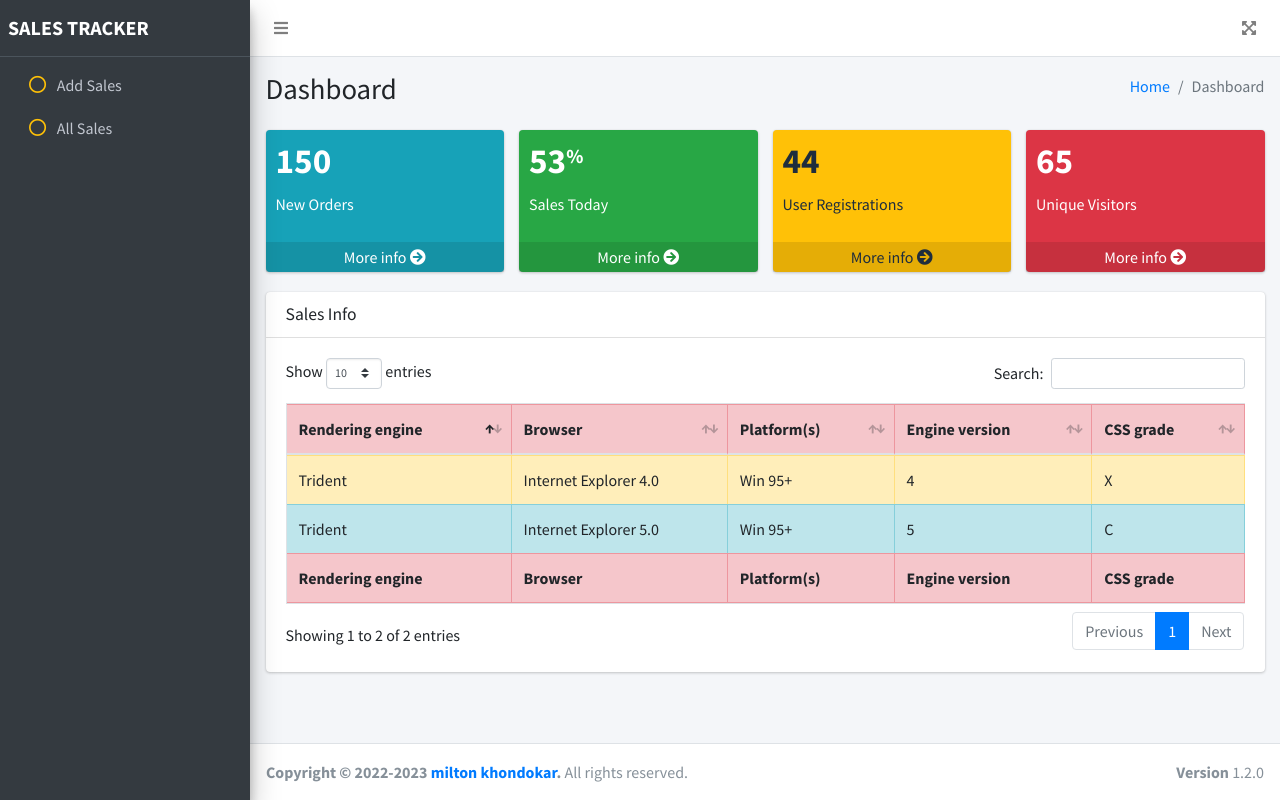
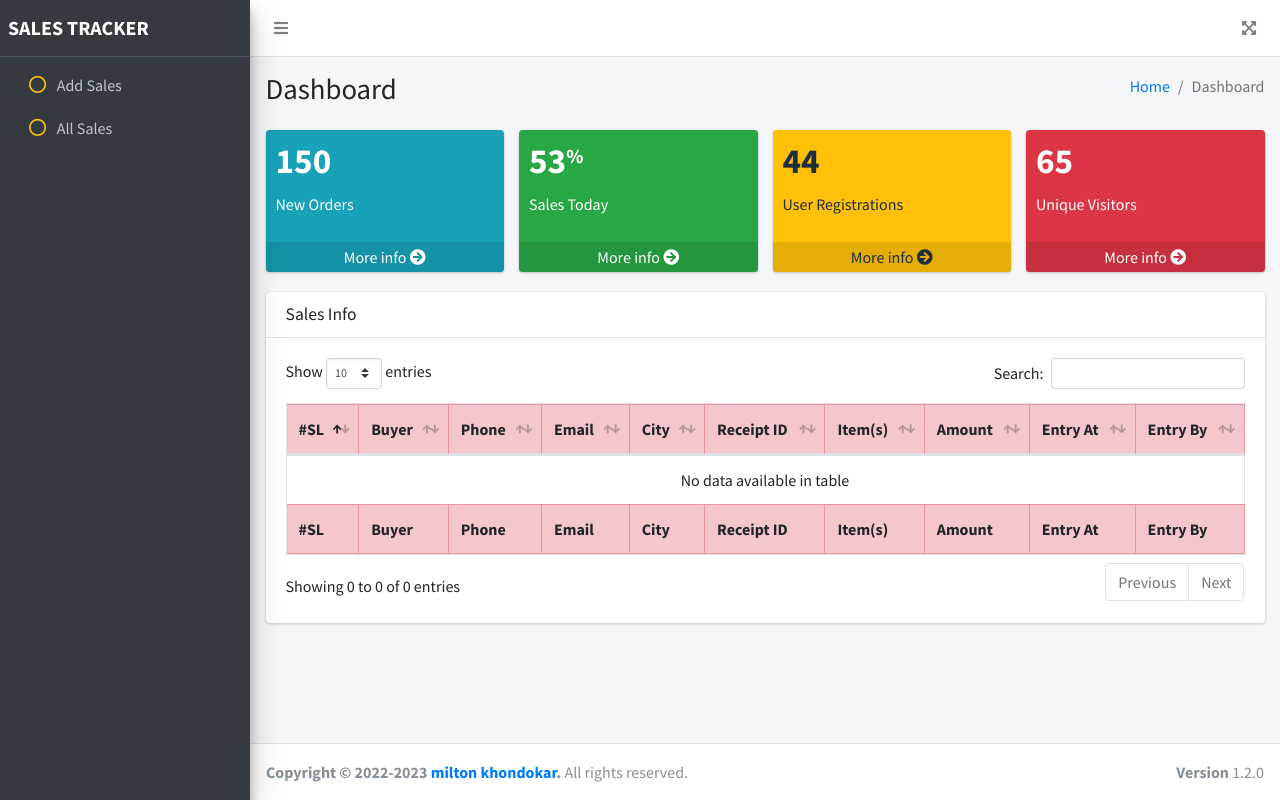
Before and after one commit to miltonkhondokar/crud-with-custom-php-mvc, a PHP site: the page made by views/dashboard.php in a window 1280 px wide. Run offline with PHP 8.4, Linux system fonts and the light colour scheme; the template is opened without the code that fills it, so the values that code supplies are empty; some libraries are stand-ins or nearby versions; some web fonts are replaced.

Commit message:
data load from database

```diff
--- a/views/dashboard.php
+++ b/views/dashboard.php
@@ -147,11 +147,6 @@
 
 
 
-
-
-
-
-
                 <div class="row">
                     <div class="col-12">
                         <div class="card">
@@ -162,40 +157,51 @@
                                 <table id="example2" class="table table-bordered table-hover">
                                     <thead class="table-danger">
                                     <tr>
-                                        <th>Rendering engine</th>
-                                        <th>Browser</th>
-                                        <th>Platform(s)</th>
-                                        <th>Engine version</th>
-                                        <th>CSS grade</th>
+                                        <th>#SL</th>
+                                        <th>Buyer</th>
+                                        <th>Phone</th>
+                                        <th>Email</th>
+                                        <th>City</th>
+                                        <th>Receipt ID</th>
+                                        <th>Item(s)</th>
+                                        <th>Amount</th>
+                                        <th>Entry At</th>
+                                        <th>Entry By</th>
                                     </tr>
                                     </thead>
                                     <tbody>
-                                        <tr class="table-warning">
-                                            <td>Trident</td>
-                                            <td>Internet
-                                                Explorer 4.0
-                                            </td>
-                                            <td>Win 95+</td>
-                                            <td> 4</td>
-                                            <td>X</td>
+
+                                    <?php
+                                        $i = 1;
+                                        foreach ($data as $key=>$value)
+                                        {
+                                    ?>
+                                        <tr class="<?php if($key%2 == 0){echo 'table-warning';}else{ echo 'table-info';}?>">
+                                            <td><?php echo $i;?></td>
+                                            <td><?php echo $value['buyer'];?></td>
+                                            <td><?php echo $value['phone'];?></td>
+                                            <td><?php echo $value['buyer_email'];?></td>
+                                            <td><?php echo $value['city'];?></td>
+                                            <td><?php echo $value['receipt_id'];?></td>
+                                            <td><?php echo $value['items'];?></td>
+                                            <td><?php echo $value['amount'];?></td>
+                                            <td><?php echo $value['entry_at'];?></td>
+                                            <td><?php echo $value['entry_by'];?></td>
                                         </tr>
-                                        <tr class="table-info">
-                                            <td>Trident</td>
-                                            <td>Internet
-                                                Explorer 5.0
-                                            </td>
-                                            <td>Win 95+</td>
-                                            <td>5</td>
-                                            <td>C</td>
-                                        </tr>
+                                    <?php  $i++; }?>
                                     </tbody>
                                     <tfoot class="table-danger">
                                     <tr>
-                                        <th>Rendering engine</th>
-                                        <th>Browser</th>
-                                        <th>Platform(s)</th>
-                                        <th>Engine version</th>
-                                        <th>CSS grade</th>
+                                        <th>#SL</th>
+                                        <th>Buyer</th>
+                                        <th>Phone</th>
+                                        <th>Email</th>
+                                        <th>City</th>
+                                        <th>Receipt ID</th>
+                                        <th>Item(s)</th>
+                                        <th>Amount</th>
+                                        <th>Entry At</th>
+                                        <th>Entry By</th>
                                     </tr>
                                     </tfoot>
                                 </table>
```
Also changed, not shown: app/Controllers/SalesTrackerController.php (+4 -4 lines), views/create_sales.php (+0 -12 lines).
